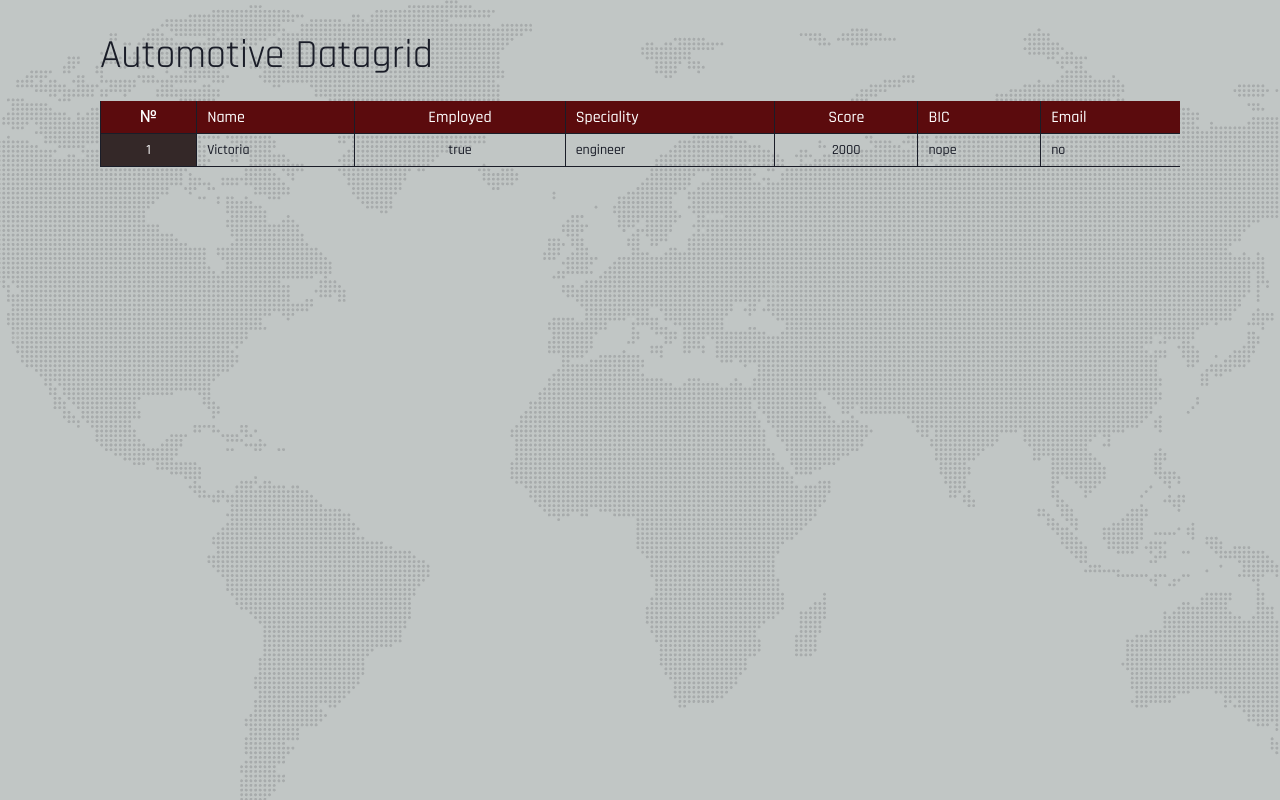
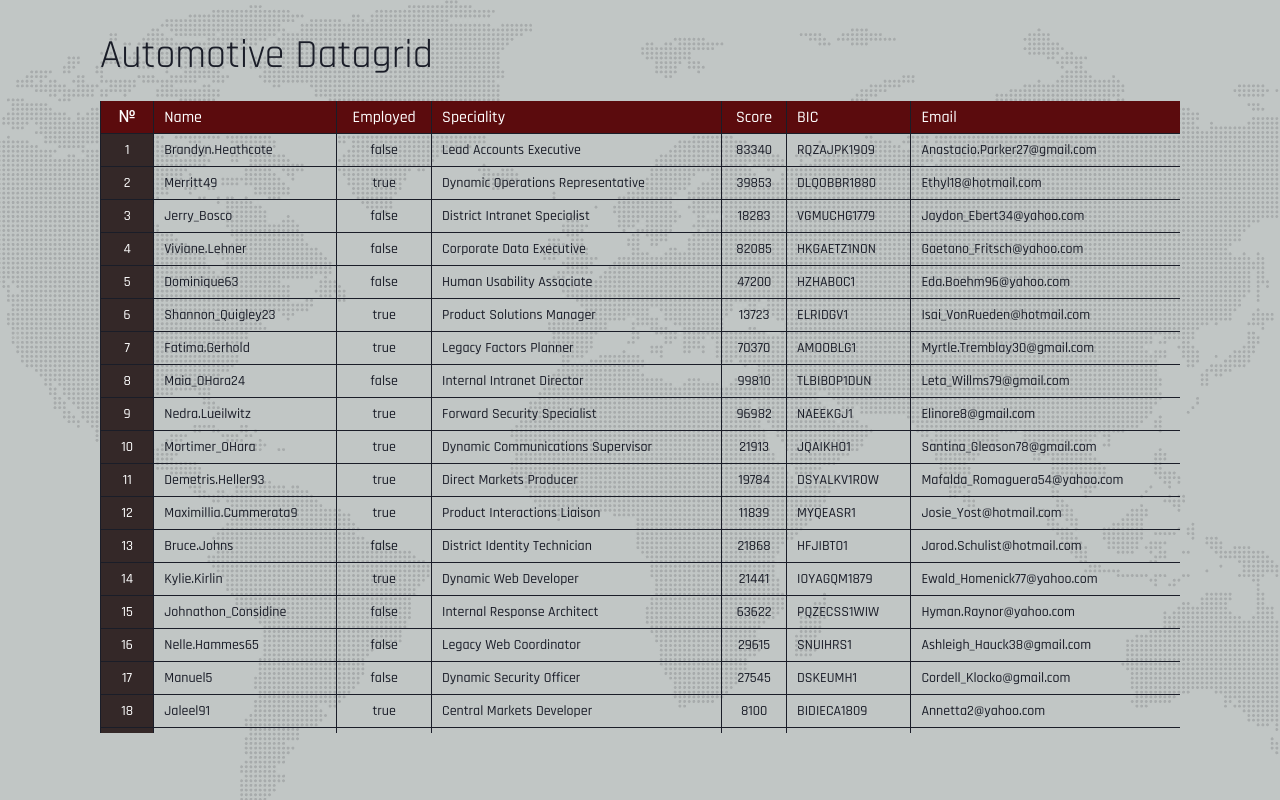
Before and after one commit to Victoria-Butrym/datagrid, a React (Create React App) app in the folder datagrid/: page / in a window 1280 px wide. Built offline with nearby package versions, Linux system fonts and the light colour scheme.

Commit message:
feat: add users data

```diff
--- /dev/null
+++ b/datagrid/src/actions/generateData.js
@@ -0,0 +1,5 @@
+const addData = () => ({
+  type: "ADD_DATA"
+});
+
+export default addData;
--- a/datagrid/src/reducers/controlState.js
+++ b/datagrid/src/reducers/controlState.js
@@ -1,25 +1,41 @@
 // import React from "react";
 import { createStore } from "redux";
+import addData from "../actions/generateData";
+import Faker from "faker";
+
+function createData() {
+  const users = [];
+  for (let i = 0; i < 1000; i++) {
+    const user = {
+      name: Faker.internet.userName(),
+      email: Faker.internet.email(),
+      score: Faker.random.number(),
+      id: i,
+      jobTitle: Faker.name.jobTitle(),
+      finance: Faker.finance.bic(),
+      boolean: `${Faker.random.boolean()}`,
+      position: i + 1
+    };
+    users.push(user);
+  }
+
+  return users;
+}
 
 const initialState = () => {
   return {
-    users: [
-      {
-        position: 1,
-        name: "Victoria",
-        boolean: "true",
-        jobTitle: "engineer",
-        score: "2000",
-        finance: "nope",
-        email: "no",
-        id: 1
-      }
-    ]
+    users: createData()
   };
 };
 
 function reducer(state = initialState(), action) {
-  return state;
+  switch (action.type) {
+    case "ADD_DATA":
+      return [...state, ...createData()];
+
+    default:
+      return state;
+  }
 }
 
 const store = createStore(reducer);
```
Also changed, not shown: datagrid/src/App.js (+0 -22 lines).
